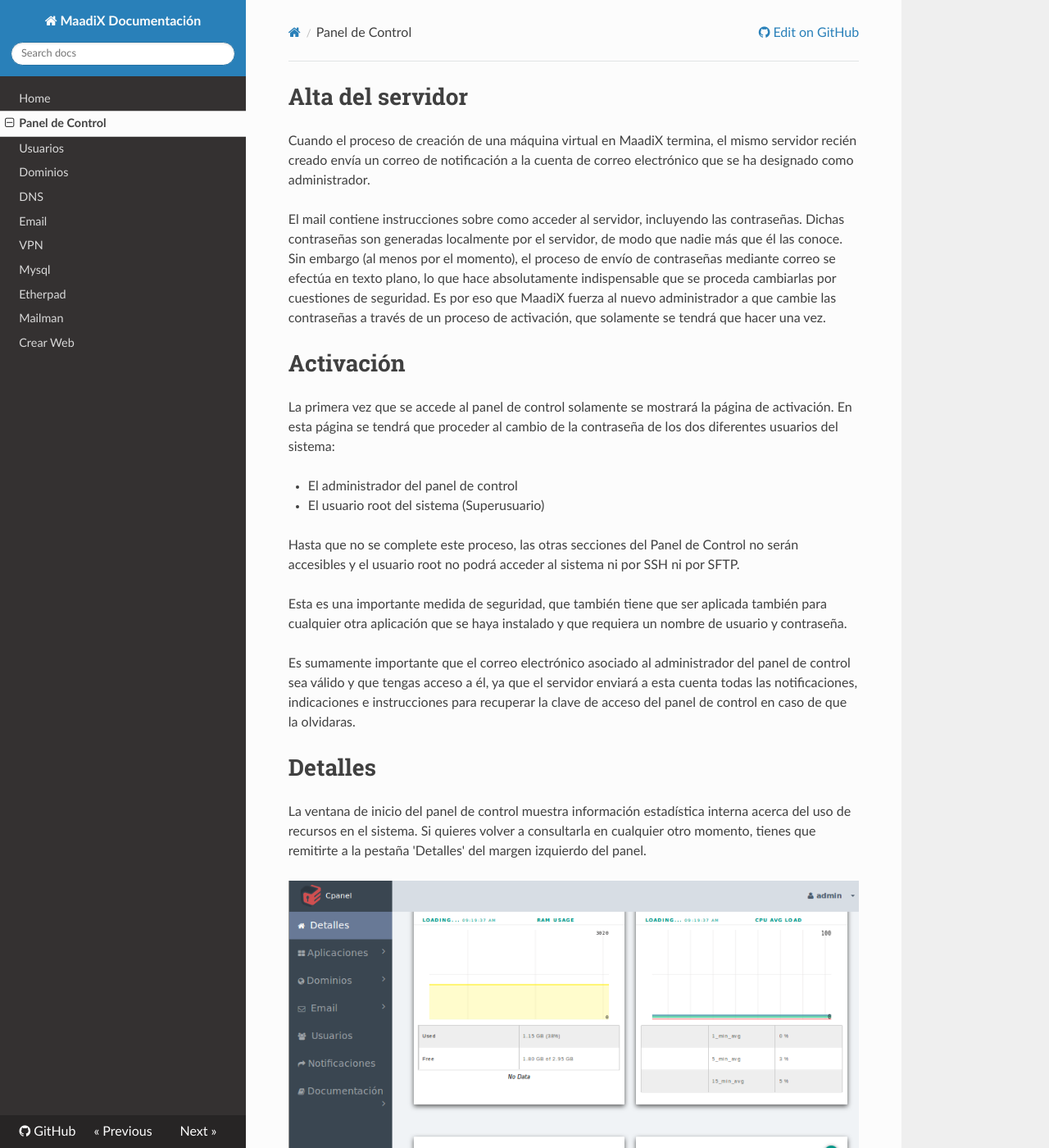
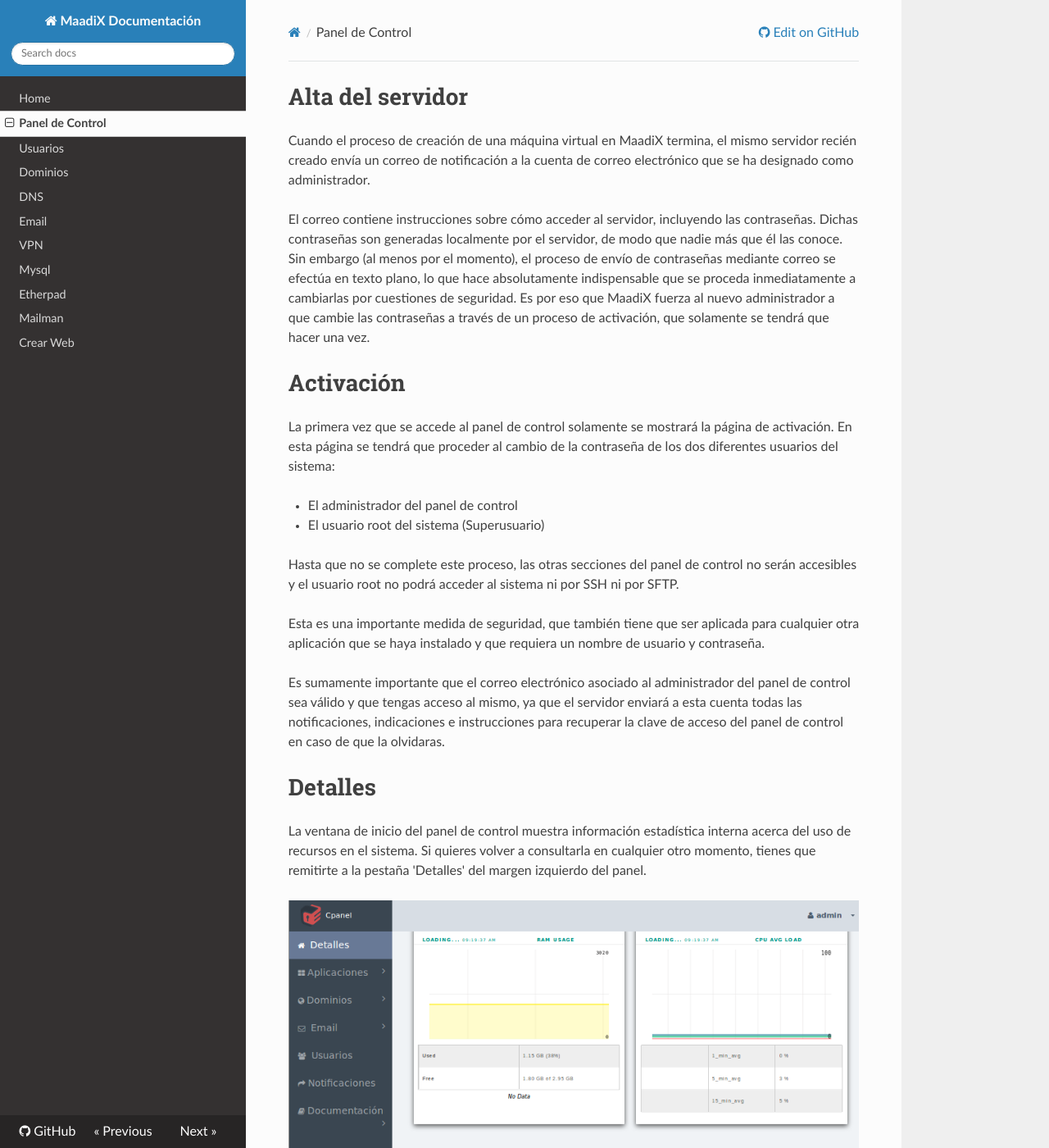
Before and after one commit to MaadixNet/docs, an MkDocs documentation site: the page built from docs/panel-de-control.md, in a window 1280 px wide and 1400 px high. Shown: the whole window at 82% size. Built offline with MkDocs 1.6.1, drawn with Linux system fonts in a browser that asks for light colours; nearby versions of some CDN libraries; old or Windows-style settings are respelled for this version of MkDocs.

Commit message:
Correcciones tipográficas menores

```diff
--- a/docs/panel-de-control.md
+++ b/docs/panel-de-control.md
@@ -3,8 +3,8 @@
 
 Cuando el proceso de creación de una máquina virtual en MaadiX termina, el mismo servidor recién creado envía un correo de notificación a la cuenta de correo electrónico que se ha designado como administrador.
 
-El mail contiene instrucciones sobre como acceder al servidor, incluyendo las contraseñas. Dichas contraseñas son generadas localmente por el servidor, de modo que nadie más que él las conoce.
-Sin embargo (al menos por el momento), el proceso de envío de contraseñas mediante correo se efectúa en texto plano, lo que hace absolutamente indispensable que se proceda cambiarlas por cuestiones de seguridad. Es por eso que MaadiX fuerza al nuevo administrador a que cambie las contraseñas a través de un proceso de activación, que solamente se tendrá que hacer una vez.
+El correo contiene instrucciones sobre cómo acceder al servidor, incluyendo las contraseñas. Dichas contraseñas son generadas localmente por el servidor, de modo que nadie más que él las conoce.
+Sin embargo (al menos por el momento), el proceso de envío de contraseñas mediante correo se efectúa en texto plano, lo que hace absolutamente indispensable que se proceda inmediatamente a cambiarlas por cuestiones de seguridad. Es por eso que MaadiX fuerza al nuevo administrador a que cambie las contraseñas a través de un proceso de activación, que solamente se tendrá que hacer una vez.
 
 # Activación
 
@@ -13,11 +13,11 @@ La primera vez que se accede al panel de control solamente se mostrará la pági
 * El administrador del panel de control
 * El usuario root del sistema (Superusuario)
 
-Hasta que no se complete este proceso, las otras secciones del Panel de Control no serán accesibles y el usuario root no podrá acceder al sistema ni por SSH ni por SFTP.
+Hasta que no se complete este proceso, las otras secciones del panel de control no serán accesibles y el usuario root no podrá acceder al sistema ni por SSH ni por SFTP.
 
-Esta es una importante medida de seguridad, que también tiene que ser aplicada también para cualquier otra aplicación que se haya instalado y que requiera un nombre de usuario y contraseña.
+Esta es una importante medida de seguridad, que también tiene que ser aplicada para cualquier otra aplicación que se haya instalado y que requiera un nombre de usuario y contraseña.
 
-Es sumamente importante que el correo electrónico asociado al administrador del panel de control sea válido y que tengas acceso a él, ya que el servidor enviará a esta cuenta todas las notificaciones, indicaciones e instrucciones para recuperar la clave de acceso del panel de control en caso de que la olvidaras.
+Es sumamente importante que el correo electrónico asociado al administrador del panel de control sea válido y que tengas acceso al mismo, ya que el servidor enviará a esta cuenta todas las notificaciones, indicaciones e instrucciones para recuperar la clave de acceso del panel de control en caso de que la olvidaras.
 
 # Detalles
 
```
